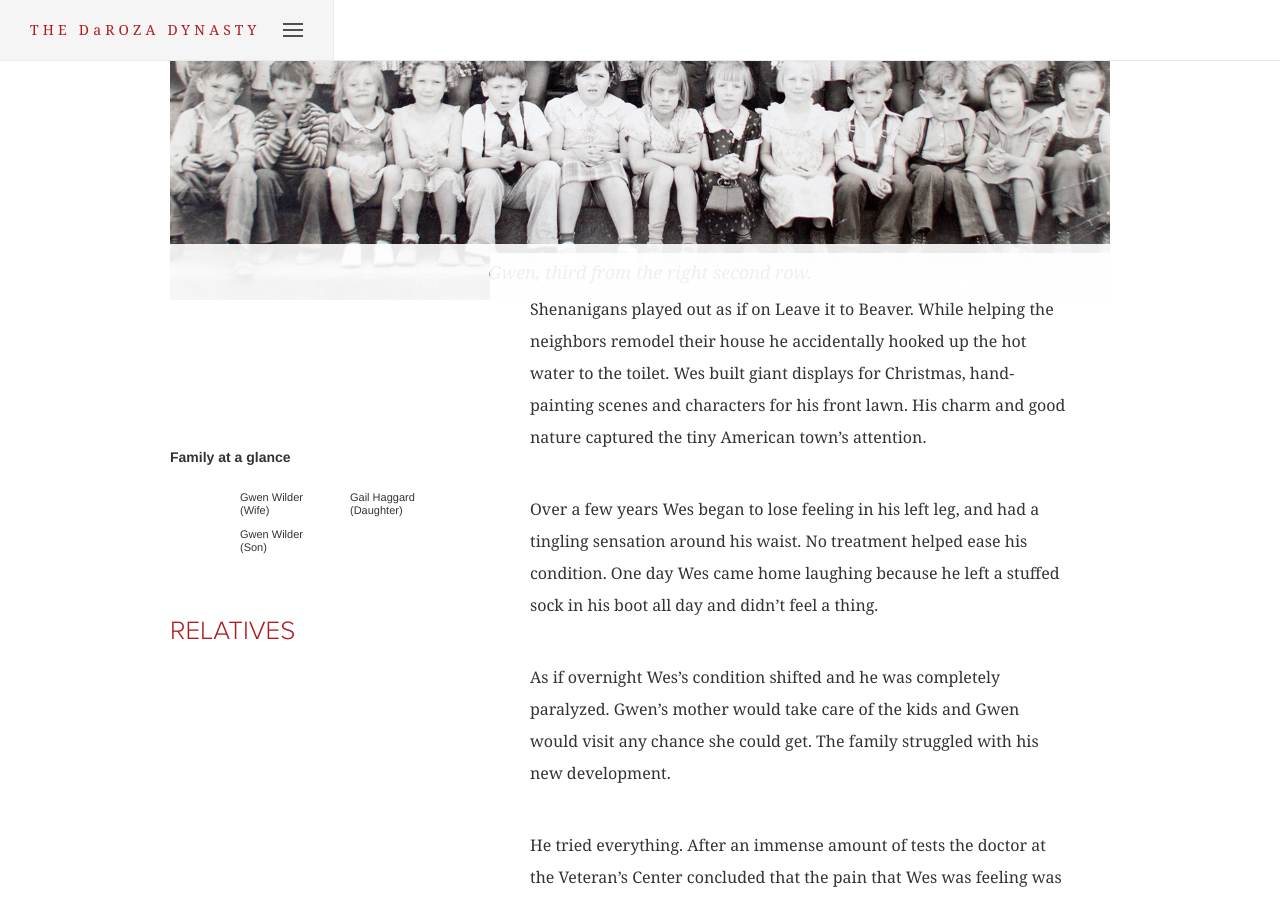
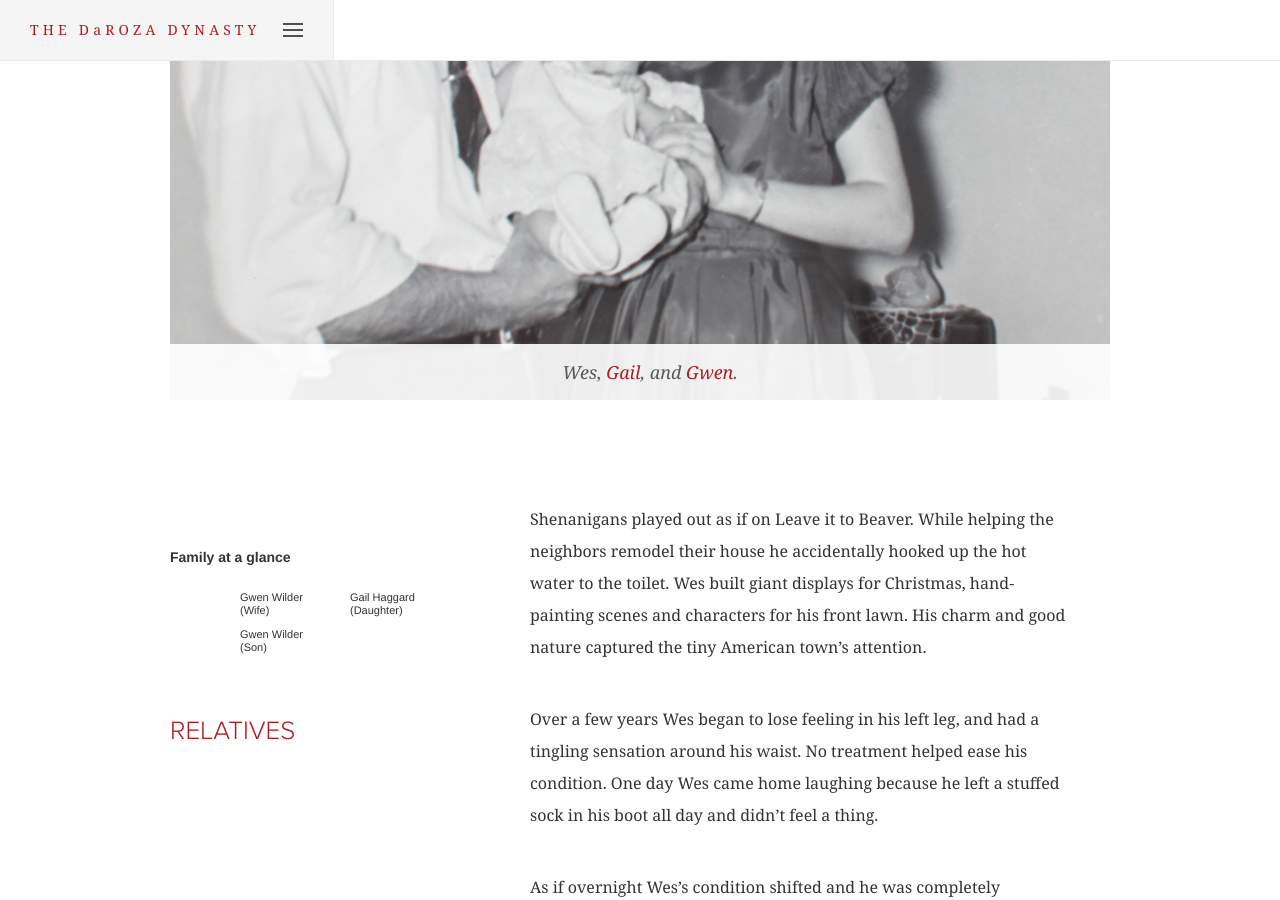
Before and after one commit to travisneilson/DaRoza, a Jekyll site: the page built from _posts/2013-11-25-wes-costa.html, in a window 1280 px wide and 900 px high, scrolled down 1960 px. Built offline with Jekyll 4.4.1, drawn with Linux system fonts in a browser that asks for light colours.

Commit message:
Testing wes family dynamic link

```diff
--- a/_posts/2013-11-25-wes-costa.html
+++ b/_posts/2013-11-25-wes-costa.html
@@ -40,8 +40,8 @@ htmlclass: page-profile wes-costa
 </div>
 
     <figure class="image-and-pull-quote">
-      <img src="/assets/img/gwen/gwen-school.jpg" alt="Gwen's elementary class">
-      <figcaption>Gwen, third from the right second row.
+      <img src="/assets/img/wes/wes-family.jpg" alt="Wes with his family">
+      <figcaption>Wes, <a href="/gail-haggard" class="family-link" data-relationship="Sister">Gail</a>, and <a href="/gwen-wilder" class="family-link" data-relationship="Wife">Gwen</a>.
     <!--    <hr class="ball-rule ball-left ball-right" />-->
       </figcaption>
     </figure>
@@ -51,7 +51,7 @@ htmlclass: page-profile wes-costa
   <div class="positioner">
 
 
-    <section class="text-container float-right pull-up">
+    <section class="text-container float-right">
 
 
     <p>Shenanigans played out as if on Leave it to Beaver. While helping the neighbors remodel their house he accidentally hooked up the hot water to the toilet. Wes built giant displays for Christmas, hand-painting scenes and characters for his front lawn. His charm and good nature captured the tiny American town’s attention.</p>
```
